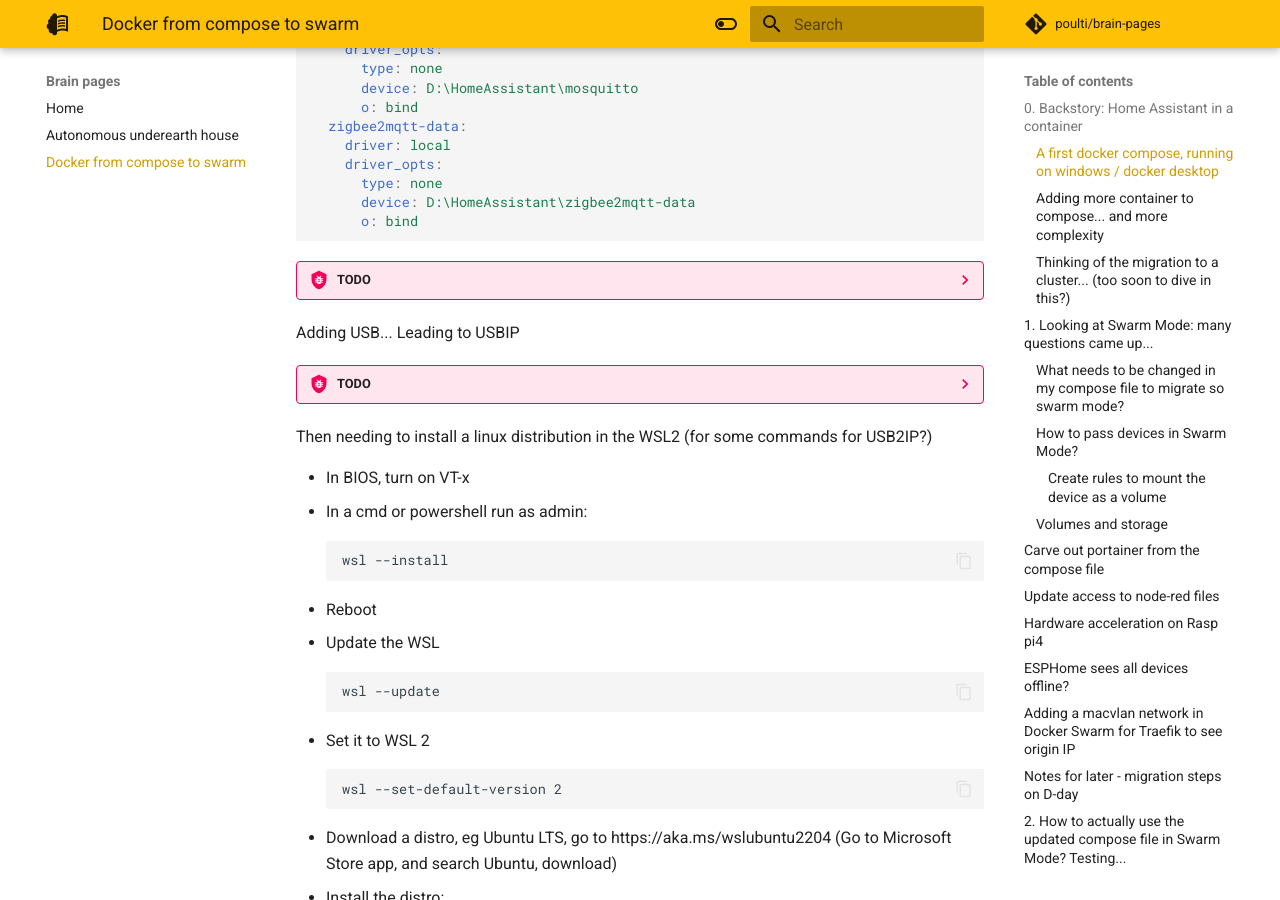
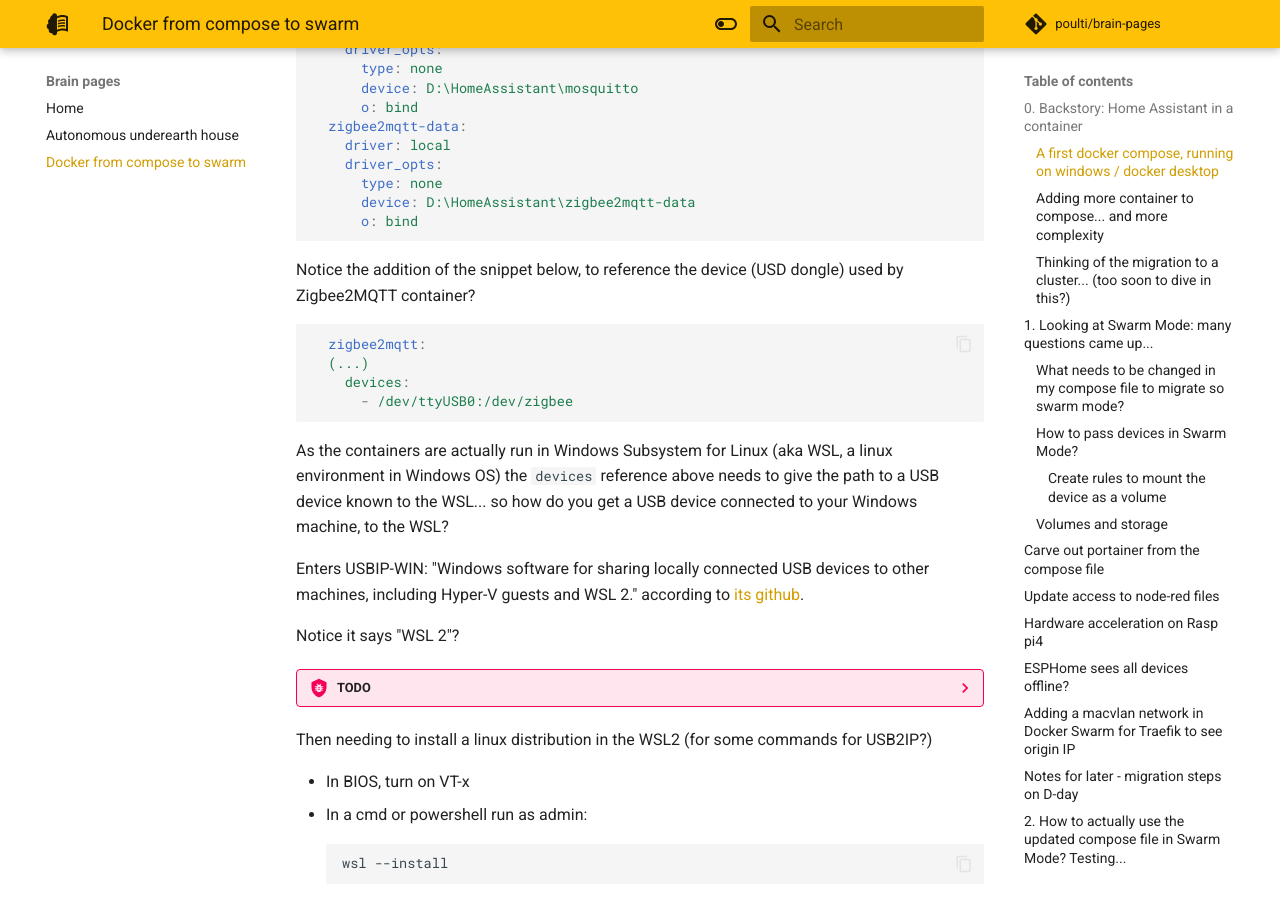
Before and after one commit to poulti/brain-pages, an MkDocs documentation site: the page built from docs/docker-from-compose-to-swarm.md, in a window 1280 px wide and 900 px high, scrolled down 2965 px. Built offline with MkDocs 1.6.1 and Material for MkDocs 9.7.7, drawn with Linux system fonts in a browser that asks for light colours; comment, search, counter and statistics services are not loaded.

Commit message:
Add reference to usb2ip

````diff
--- a/docs/docker-from-compose-to-swarm.md
+++ b/docs/docker-from-compose-to-swarm.md
@@ -128,13 +128,19 @@
       o: bind
 ```
 
-??? bug "TODO"
-    Make a comment on the addition of the below... hence the need to pass the USB from windows to the WSL
+Notice the addition of the snippet below, to reference the device (USD dongle) used by Zigbee2MQTT container?
+```yaml
+  zigbee2mqtt:
+  (...)
     devices:
       - /dev/ttyUSB0:/dev/zigbee
+```
 
+As the containers are actually run in Windows Subsystem for Linux (aka WSL, a linux environment in Windows OS) the ``devices`` reference above needs to give the path to a USB device known to the WSL... so how do you get a USB device connected to your Windows machine, to the WSL?
 
-Adding USB... Leading to USBIP
+Enters USBIP-WIN: "Windows software for sharing locally connected USB devices to other machines, including Hyper-V guests and WSL 2." according to [its github](https://github.com/dorssel/usbipd-win).
+
+Notice it says "WSL 2"?
 
 ??? bug "TODO"
     need to pass the USB to WSL/Linux
````
